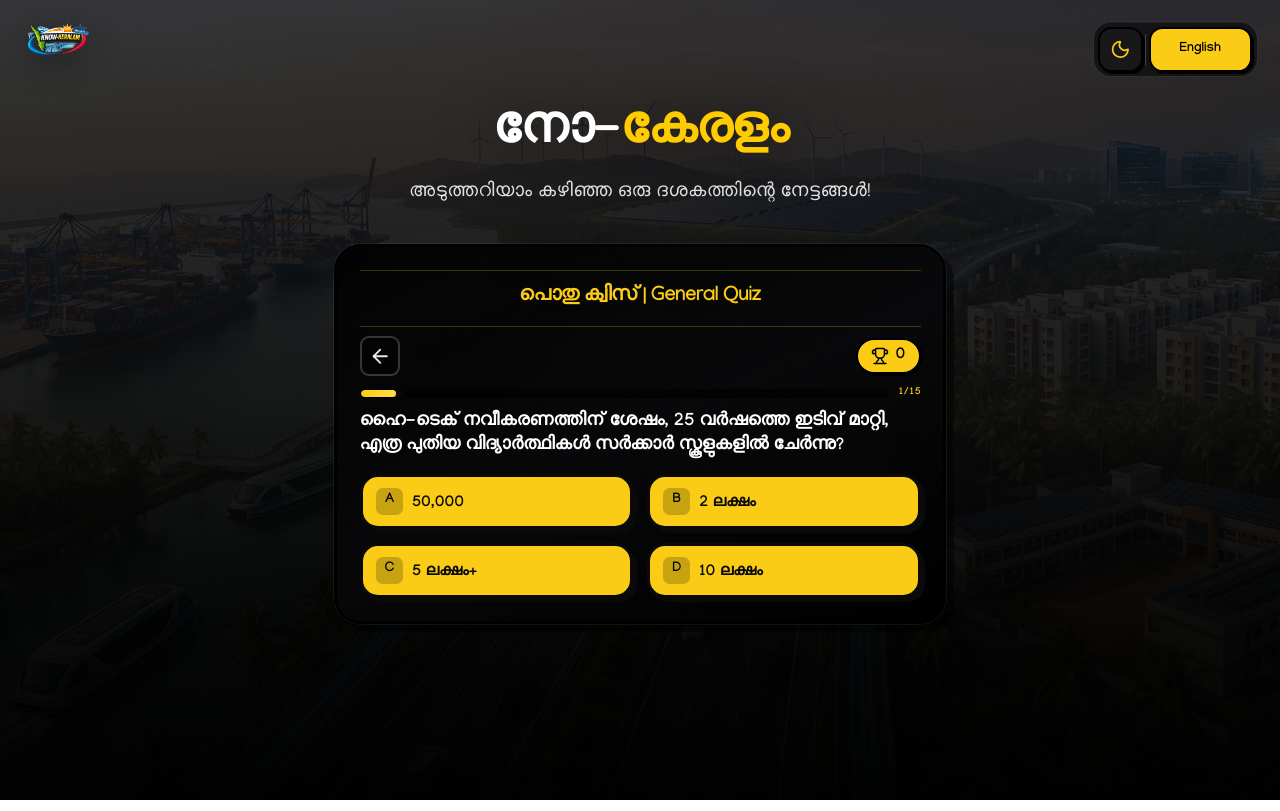
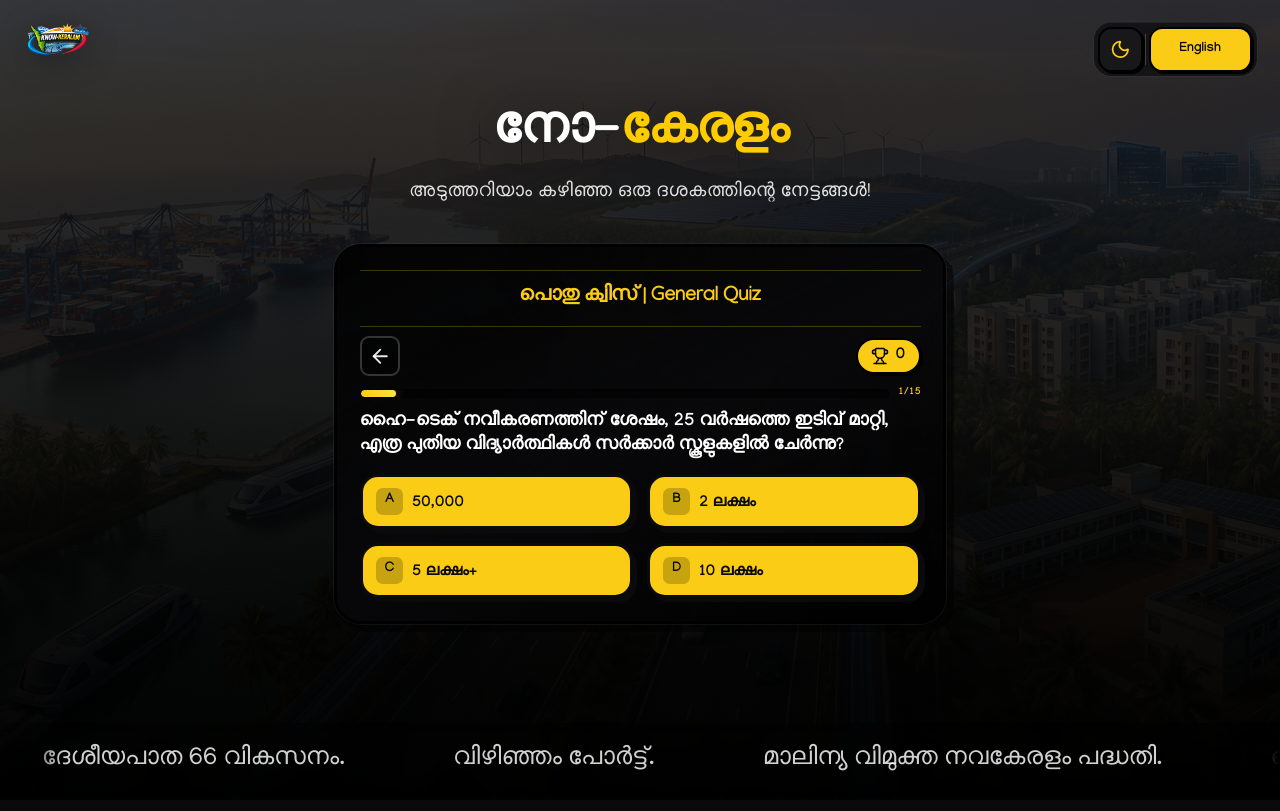
Before and after one commit to sreekanthchn-sudo/kerala-decade-quest, a Next.js app: page / in a window 1280 px wide. Built offline with nearby package versions, Linux system fonts and the light colour scheme.

Commit message:
ui updated

```diff
--- a/src/app/globals.css
+++ b/src/app/globals.css
@@ -870,3 +870,63 @@ body {
   border-radius: 1rem;
   box-shadow: inset 0 0 0 1px rgba(255, 255, 255, 0.06);
 }
+
+/* ─── Home: achievement marquee (footer ticker) ─── */
+.home-achievement-marquee__viewport {
+  overflow: hidden;
+  background: rgba(0, 0, 0, 0.28);
+  padding-top: 0.9rem;
+  padding-bottom: 0.9rem;
+  backdrop-filter: blur(8px);
+  -webkit-mask-image: linear-gradient(
+    90deg,
+    transparent 0%,
+    #000 6%,
+    #000 94%,
+    transparent 100%
+  );
+  mask-image: linear-gradient(90deg, transparent 0%, #000 5%, #000 95%, transparent 100%);
+  width: 100%;
+}
+
+.home-achievement-marquee__track {
+  display: flex;
+  align-items: center;
+  width: max-content;
+  animation: home-achievement-marquee-scroll 44s linear infinite;
+}
+
+.home-achievement-marquee__item {
+  flex-shrink: 0;
+  padding-left: clamp(1.75rem, 5vw, 3rem);
+  padding-right: clamp(1.75rem, 5vw, 3rem);
+  font-size: clamp(1.0625rem, 4.25vw, 1.375rem);
+  font-weight: 400;
+  letter-spacing: normal;
+  line-height: 1.7;
+  color: rgba(255, 255, 255, 0.82);
+}
+
+@keyframes home-achievement-marquee-scroll {
+  0% {
+    transform: translateX(0);
+  }
+  100% {
+    transform: translateX(-50%);
+  }
+}
+
+@media (prefers-reduced-motion: reduce) {
+  .home-achievement-marquee__viewport {
+    overflow-x: auto;
+    overflow-y: hidden;
+    -webkit-overflow-scrolling: touch;
+    mask-image: none;
+    -webkit-mask-image: none;
+  }
+
+  .home-achievement-marquee__track {
+    animation: none;
+    padding-inline: 0.5rem;
+  }
+}
--- a/src/app/page.tsx
+++ b/src/app/page.tsx
@@ -11,6 +11,7 @@ import ScoreGauge from '@/components/ScoreGauge';
 import CategoryDropdown from '@/components/CategoryDropdown';
 import { getCategoryBilingualLabel } from '@/utils/categoryLabels';
 import { publicAsset } from '@/lib/publicAsset';
+import AchievementMarquee from '@/components/AchievementMarquee';
 
 function shuffleArray<T>(arr: T[]): T[] {
   const a = [...arr];
@@ -500,6 +501,10 @@ export default function HomePage() {
         )}
         </section>
         </div>
+
+        <footer className="relative z-10 mt-auto w-full min-w-0 shrink-0 pt-7 pb-[max(0.75rem,env(safe-area-inset-bottom))] sm:pt-8">
+          <AchievementMarquee isMl={isMl} />
+        </footer>
       </div>
     </main>
   );
--- /dev/null
+++ b/src/components/AchievementMarquee.tsx
@@ -0,0 +1,46 @@
+'use client';
+
+/** Headlines for the home-page ticker — Kerala decade themes (2016–2026). */
+const ACHIEVEMENTS_EN = [
+  'KIIFB momentum.',
+  'NH 66 corridor development.',
+  'Vizhinjam port.',
+  'Waste-free Nava Kerala mission.',
+  'Kochi Water Metro.',
+  'Ten years without power cuts.',
+];
+
+const ACHIEVEMENTS_ML = [
+  'കിഫ്ബി കുതിപ്പ്.',
+  'ദേശീയപാത 66 വികസനം.',
+  'വിഴിഞ്ഞം പോർട്ട്.',
+  'മാലിന്യ വിമുക്ത നവകേരളം പദ്ധതി.',
+  'കൊച്ചി വാട്ടർ മെട്രോ.',
+  'പവർകട്ട് ഇല്ലാത്ത പത്തു വർഷങ്ങൾ.',
+];
+
+function MarqueeTrack({ phrases }: { phrases: string[] }) {
+  const loop = [...phrases, ...phrases];
+  return (
+    <div className="home-achievement-marquee__track" aria-hidden>
+      {loop.map((text, i) => (
+        <span key={`marquee-${i}`} className="home-achievement-marquee__item whitespace-nowrap">
+          {text}
+        </span>
+      ))}
+    </div>
+  );
+}
+
+export default function AchievementMarquee({ isMl }: { isMl: boolean }) {
+  const phrases = isMl ? ACHIEVEMENTS_ML : ACHIEVEMENTS_EN;
+  const label = isMl ? 'പ്രധാന നേട്ടങ്ങൾ' : 'Key decade achievements';
+
+  return (
+    <div className="home-achievement-marquee relative w-full min-w-0 max-w-none" role="region" aria-label={label}>
+      <div className="home-achievement-marquee__viewport">
+        <MarqueeTrack phrases={phrases} />
+      </div>
+    </div>
+  );
+}
```
Lines whose indentation alone changed are shown as unchanged.
